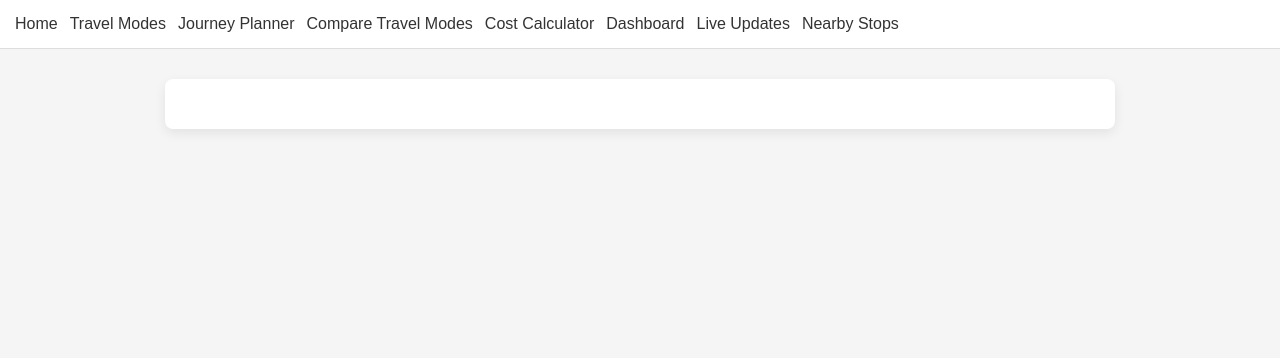
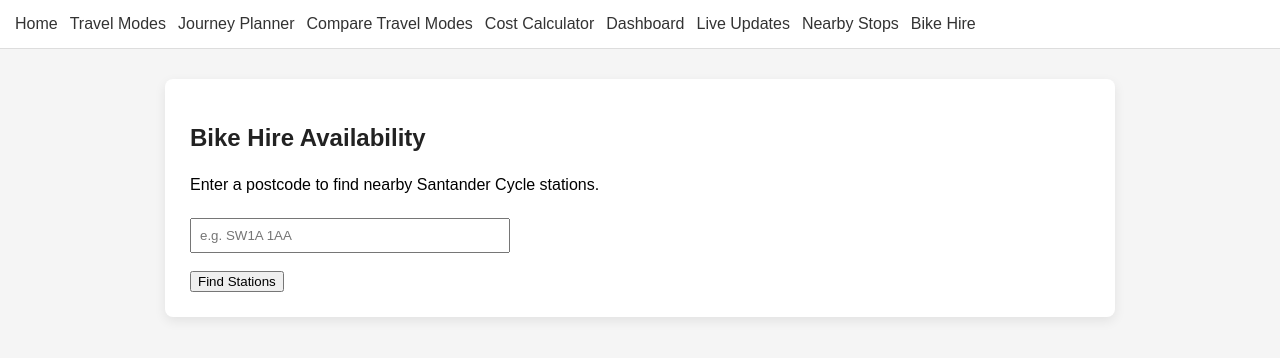
Before and after one commit to sitanatarajan2006/React-Project, a React (Vite) app in the folder st-marys-mobility-hub/: page /bike-hire in a window 1280 px wide. Shown: the top 358 px of the page. Built offline with nearby package versions, Linux system fonts and the light colour scheme.

Commit message:
Added santandar bike hire from the tfl api

```diff
--- a/st-marys-mobility-hub/src/App.jsx
+++ b/st-marys-mobility-hub/src/App.jsx
@@ -8,6 +8,7 @@ import Dashboard from "./pages/Dashboard";
 import TravelModes from "./pages/TravelModes";
 import LiveUpdates from "./pages/LiveUpdates";
 import NearbyStops from "./pages/NearbyStops";
+import BikeHire from "./pages/BikeHire";
 
 import "./App.css";
 
@@ -23,6 +24,7 @@ function App() {
         <Link to="/dashboard">Dashboard</Link>
         <Link to="/live-updates">Live Updates</Link>
         <Link to="/nearby-stops">Nearby Stops</Link>
+        <Link to="/bike-hire">Bike Hire</Link>
       </nav>
 
       <div className="container">
@@ -35,6 +37,7 @@ function App() {
           <Route path="/dashboard" element={<Dashboard />} />
           <Route path="/live-updates" element={<LiveUpdates />} />
           <Route path="/nearby-stops" element={<NearbyStops />} />
+          <Route path="/bike-hire" element={<BikeHire />} />
         </Routes>
       </div>
     </Router>
--- /dev/null
+++ b/st-marys-mobility-hub/src/pages/BikeHire.jsx
@@ -0,0 +1,117 @@
+import { useState } from "react";
+
+function BikeHire() {
+  const [postcode, setPostcode] = useState("");
+  const [stations, setStations] = useState([]);
+  const [message, setMessage] = useState("");
+
+  async function fetchBikeStations() {
+    if (!postcode.trim()) {
+      setMessage("Enter a postcode.");
+      setStations([]);
+      return;
+    }
+
+    setMessage("Searching...");
+    setStations([]);
+
+    try {
+      const geoRes = await fetch(
+        `https://api.postcodes.io/postcodes/${postcode.replace(/\s/g, "")}`
+      );
+
+      const geoData = await geoRes.json();
+
+      if (!geoData.result) {
+        setMessage("Invalid postcode.");
+        return;
+      }
+
+      const { latitude, longitude } = geoData.result;
+
+      const bikeRes = await fetch("https://api.tfl.gov.uk/BikePoint");
+      const bikeData = await bikeRes.json();
+
+      const filtered = bikeData
+        .map((station) => {
+          const bikes = station.additionalProperties.find(
+            (p) => p.key === "NbBikes"
+          )?.value;
+
+          const docks = station.additionalProperties.find(
+            (p) => p.key === "NbEmptyDocks"
+          )?.value;
+
+          const dist = Math.sqrt(
+            Math.pow(station.lat - latitude, 2) +
+              Math.pow(station.lon - longitude, 2)
+          );
+
+          return {
+            id: station.id,
+            name: station.commonName,
+            bikes: bikes || "N/A",
+            docks: docks || "N/A",
+            distance: dist,
+          };
+        })
+        .sort((a, b) => a.distance - b.distance)
+        .slice(0, 10);
+
+      if (filtered.length === 0) {
+        setMessage("No nearby bike stations found.");
+        return;
+      }
+
+      setStations(filtered);
+      setMessage("");
+    } catch {
+      setMessage("Error loading bike data.");
+      setStations([]);
+    }
+  }
+
+  return (
+    <div>
+      <h2>Bike Hire Availability</h2>
+
+      <p>Enter a postcode to find nearby Santander Cycle stations.</p>
+
+      <input
+        type="text"
+        value={postcode}
+        onChange={(e) => setPostcode(e.target.value)}
+        placeholder="e.g. SW1A 1AA"
+      />
+
+      <br /><br />
+
+      <button onClick={fetchBikeStations}>Find Stations</button>
+
+      {message && <p>{message}</p>}
+
+      {stations.length > 0 && (
+        <table>
+          <thead>
+            <tr>
+              <th>Station</th>
+              <th>Bikes</th>
+              <th>Empty Docks</th>
+            </tr>
+          </thead>
+          <tbody>
+            {stations.map((s) => (
+              <tr key={s.id}>
+                <td>{s.name}</td>
+                <td>{s.bikes}</td>
+                <td>{s.docks}</td>
+              </tr>
+            ))}
+          </tbody>
+        </table>
+      )}
+    </div>
+  );
+}
+
+export default BikeHire;
```
